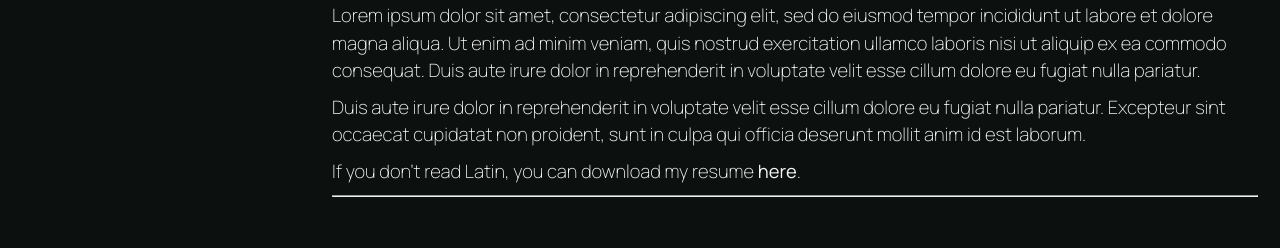
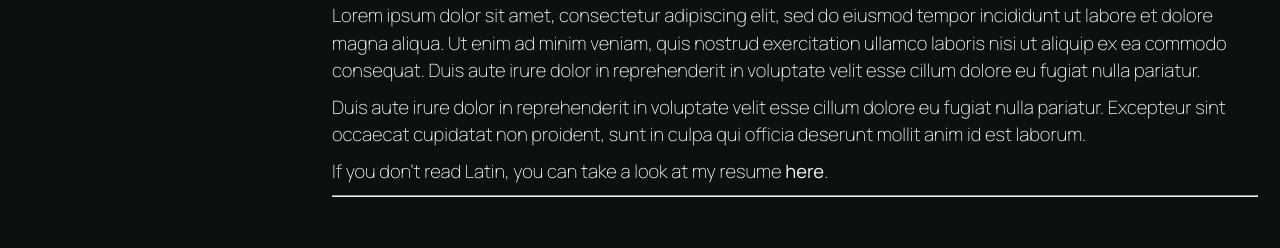
Before and after one commit to williamhzo/williamh.io, a React (Create React App) app: page / in a window 1280 px wide. Shown: the part 1497-1745 px from the top of the page. Built offline with nearby package versions, Linux system fonts and the light colour scheme; a web font is replaced by a local one.

Commit message:
minor tweaks on wording

```diff
--- a/src/Components/About.jsx
+++ b/src/Components/About.jsx
@@ -23,7 +23,7 @@ const About = () => {
           laborum.
         </p>
         <p className="about__description">
-          If you don't read Latin, you can download my resume{' '}
+          If you don't read Latin, you can take a look at my resume{' '}
           <a
             href="/media/CV_William-HERMOZO-2020-min.pdf"
             className="about__link"
```
